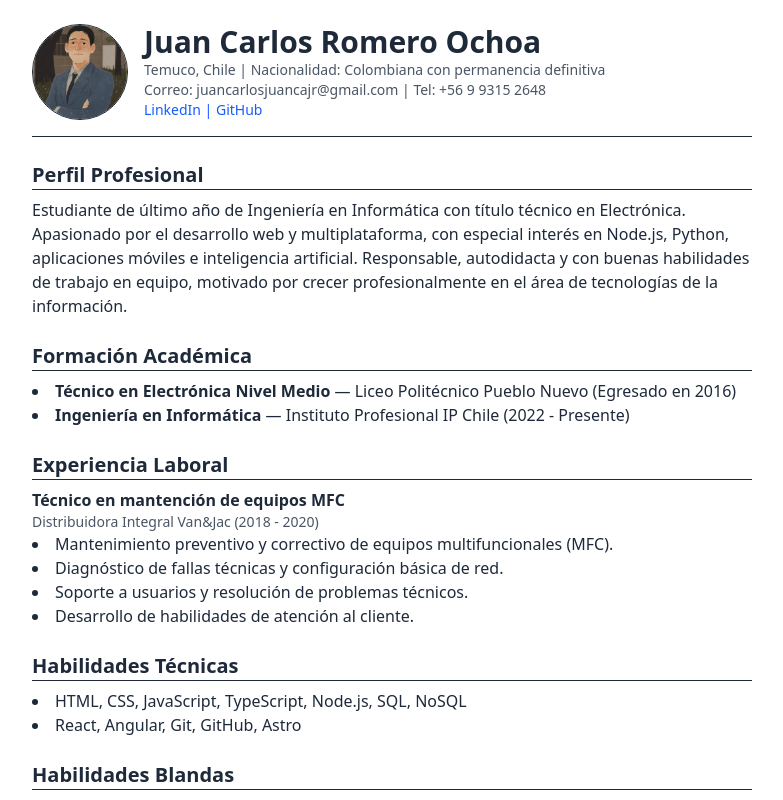
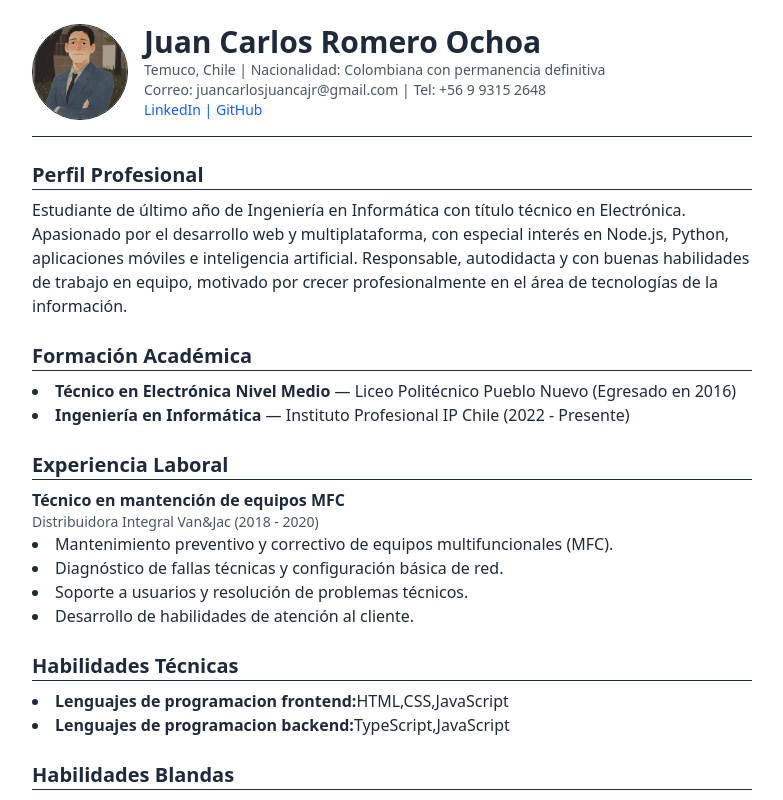
Before and after one commit to JcRoOch1996/curriculun_vitae, a React (Vite) app: page / in a window 1280 px wide. Shown: the top 800 px of the page, without its empty margins (248-1031 px from the left). Built offline with nearby package versions, Linux system fonts and the light colour scheme.

Commit message:
se hicieron cambios

```diff
--- a/src/App.jsx
+++ b/src/App.jsx
@@ -56,8 +56,8 @@ export default function CV() {
       <section className="mb-6">
         <h2 className="text-xl font-semibold border-b mb-2">Habilidades Técnicas</h2>
         <ul className="list-disc list-inside">
-          <li>HTML, CSS, JavaScript, TypeScript, Node.js, SQL, NoSQL</li>
-          <li>React, Angular, Git, GitHub, Astro</li>
+          <li><strong>Lenguajes de programacion frontend:</strong>HTML,CSS,JavaScript</li>
+          <li><strong>Lenguajes de programacion backend:</strong>TypeScript,JavaScript</li>
         </ul>
       </section>
 
```
